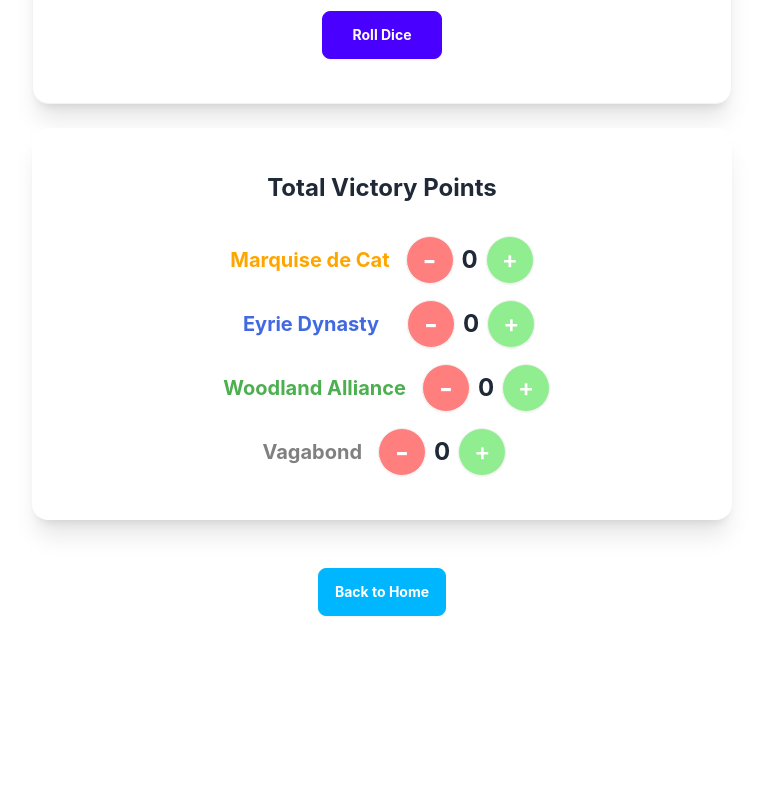
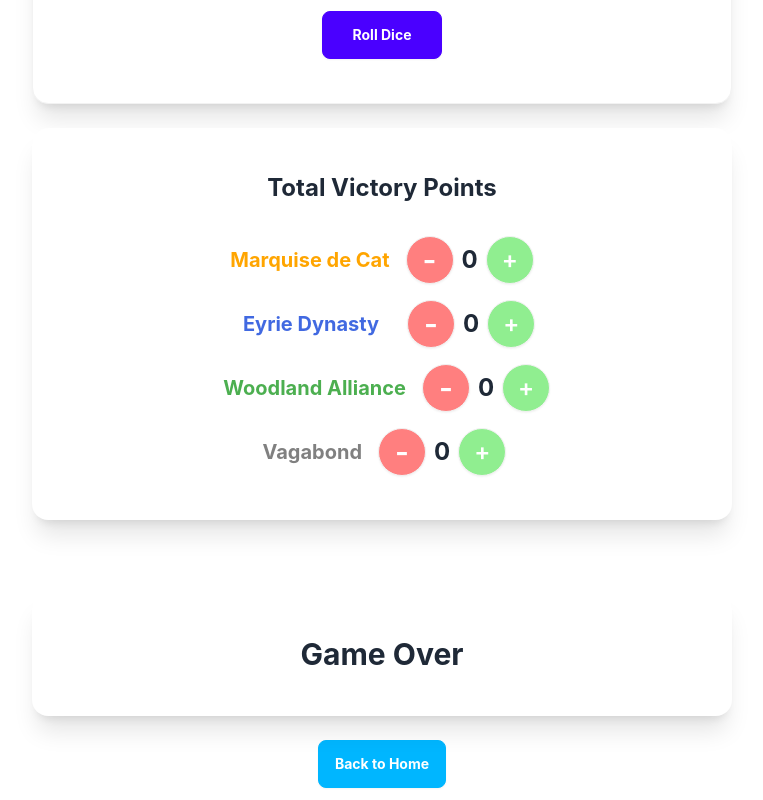
Before and after one commit to 2024-fall-afe-mowe/tca-root, a React (Create React App) app: page /#/play in a window 1280 px wide. Shown: the part 520-1320 px from the top of the page, without its empty margins (258-1021 px from the left). Before the commit the page ends 1148 px from the top, so only its background shows below. Built offline with nearby package versions, Linux system fonts and the light colour scheme.

Commit message:
Added 'Game Over' card

```diff
--- a/src/App.css
+++ b/src/App.css
@@ -37,7 +37,7 @@
   }
 }
 
-/* CSS for dice roller function */
+/* CSS FOR DICE ROLLER FUNCTION */
 
 /* Dice label container for positioning labels */
 .dice-label-container {
@@ -93,7 +93,7 @@
 }
 
 .dropdown-left, .dropdown-right {
-  width: 160px; /* Adjust width to comfortably fit faction names */
+  width: 160px;
 }
 
 label {
@@ -115,13 +115,13 @@
 }
 
 .card:hover {
-  box-shadow: 0 8px 30px rgba(0, 0, 0, 0.3); /* Darker shadow on hover */
-  transition: box-shadow 0.3s ease; /* Smooth transition */
+  box-shadow: 0 8px 30px rgba(0, 0, 0, 0.3);
+  transition: box-shadow 0.3s ease;
 }
 
 .card {
   width: 85%; /* Set width to 50% of the parent */
-  max-width: 700px; /* Optional: limit the maximum width */
+  max-width: 700px;
   margin: auto; /* Center the card if width is less than the parent */
 }
 
--- a/src/PlayGame.tsx
+++ b/src/PlayGame.tsx
@@ -7,10 +7,10 @@
     const nav = useNavigate();
 
     // States to store the initial dice rolls and final hits
-    const [initialDice1, setInitialDice1] = useState(0);
-    const [initialDice2, setInitialDice2] = useState(0);
-    const [attacker, setAttacker] = useState('');
-    const [defender, setDefender] = useState('');
+    const [initialDice1, setInitialDice1] = useState(0); // store initial dice roll for attacker
+    const [initialDice2, setInitialDice2] = useState(0); // store initial dice rool for defender
+    const [attacker, setAttacker] = useState(''); // store faction selection values
+    const [defender, setDefender] = useState(''); // store faction selection values
     const [attackerHits, setAttackerHits] = useState<null | number>(null); // Store hits for attacker
     const [defenderHits, setDefenderHits] = useState<null | number>(null); // Store hits for defender
 
@@ -260,6 +260,14 @@
 
       <br/>
 
+      {/* Game Over Card */}
+      <div className="card bg-base-100 shadow-xl my-6 p-3">
+        <div className="card-body">
+          <h2 className="text-center text-3xl font-bold">Game Over</h2>
+        </div>
+      </div>
+
+
       {/* Back to Home Button */}
       <button className="btn btn-info text-white mb-3 font-bold" onClick={() => nav("/")}>
         Back to Home
```
Lines whose indentation alone changed are shown as unchanged.
